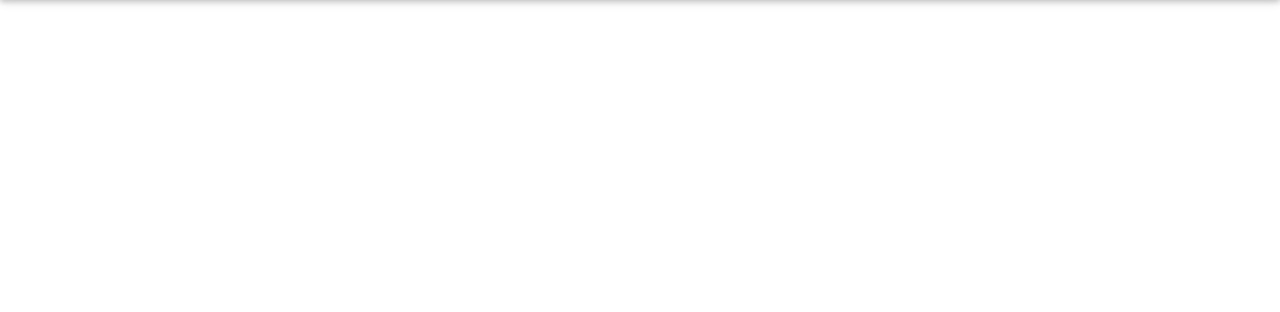
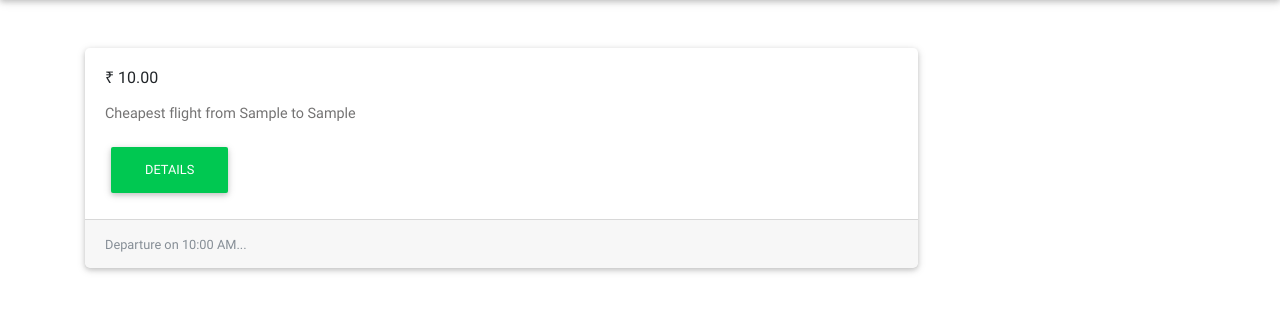
Before and after one commit to Alexmhack/django_airways, a Django app: page /flights/list/ in a window 1280 px wide. Shown: the part 56-368 px from the top of the page. Run offline with Django 3.2, Linux system fonts and the light colour scheme; tables that the repository leaves empty hold one stand-in row (values such as "Sample post"); some libraries are stand-ins or nearby versions.

Commit message:
for getting objects change to <app name>_list

```diff
--- a/templates/flights/flights_list.html
+++ b/templates/flights/flights_list.html
@@ -7,7 +7,7 @@
 {% block content %}
 	<!-- SECTION: FLIGHTS -->
     <div class="mt-5 mb-5 container">
-    	{% for flight in flights_list %}
+    	{% for flight in flight_list %}
 
 	    	<!--Panel-->
 	    	<div class="card w-75 mb-4">
```
